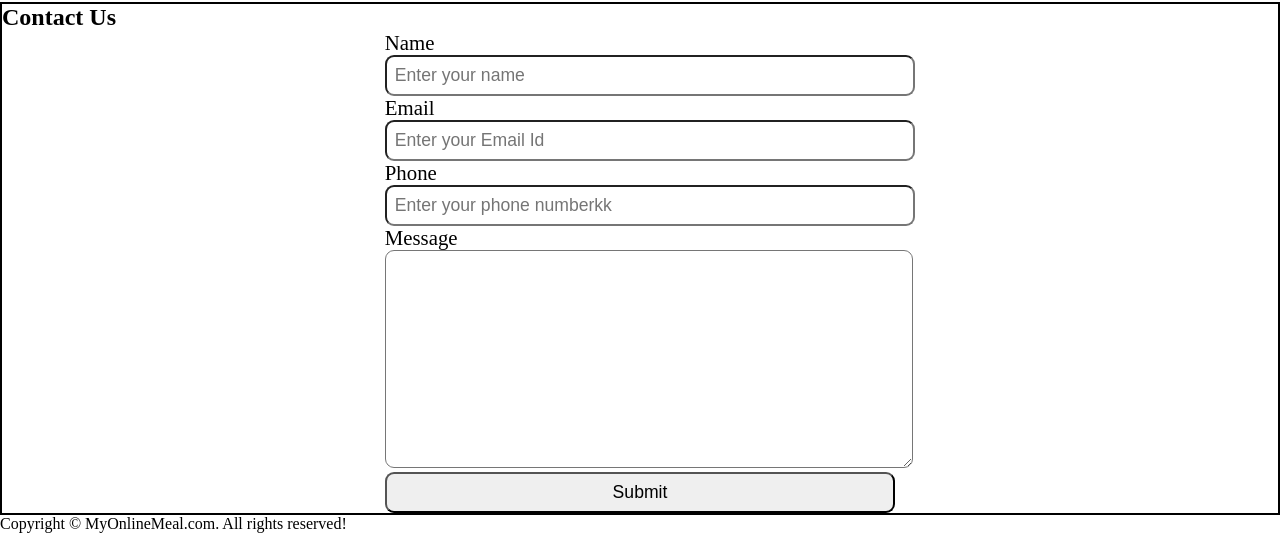
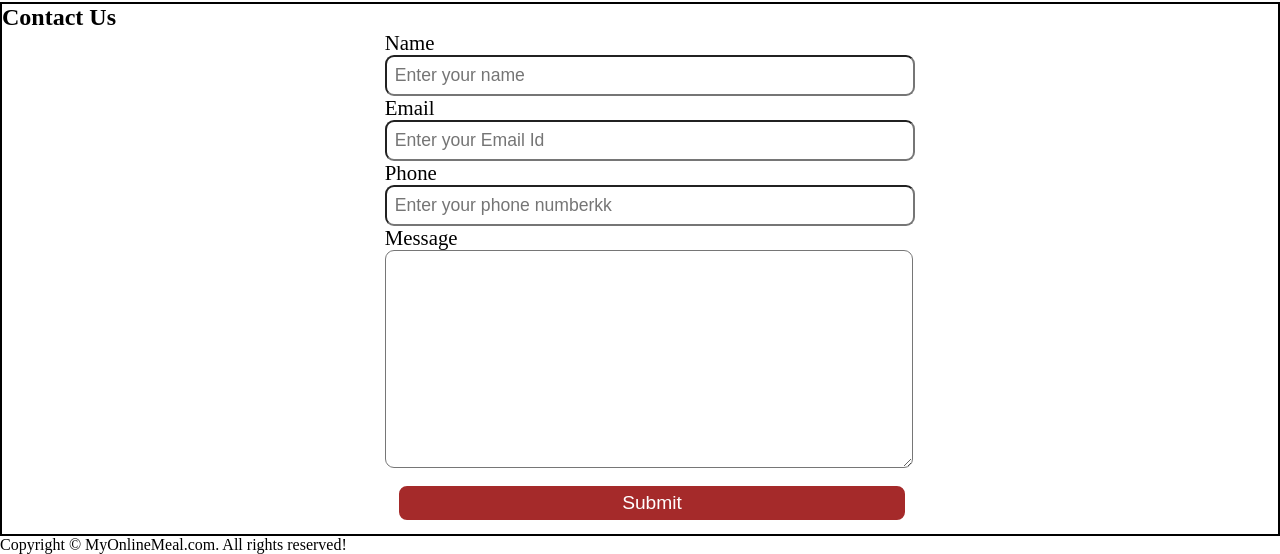
Before and after one commit to AmitKlohan/amitAndEmeryProductLandingPage, a plain HTML site: page index.html in a window 1280 px wide. Shown: the part 776-1330 px from the top of the page. Before the commit the page ends 1309 px from the top, so only its background shows below. Drawn offline with Linux system fonts and the light colour scheme.

Commit message:
apply styling to contact button

```diff
--- a/style.css
+++ b/style.css
@@ -187,3 +187,15 @@ html {
                         font-family: 'Bree Serif', serif;
 
                         }
+
+                        #contact .btn{
+                            width: 100%;
+                            padding: 6px 15px;
+                            border: 2px solid white;
+                            background-color: brown;
+                            color: white;
+                            margin: 12px;
+                            font-size: 1.2rem;
+                            border-radius: 10px;
+                            cursor:pointer;
+                            }
```
